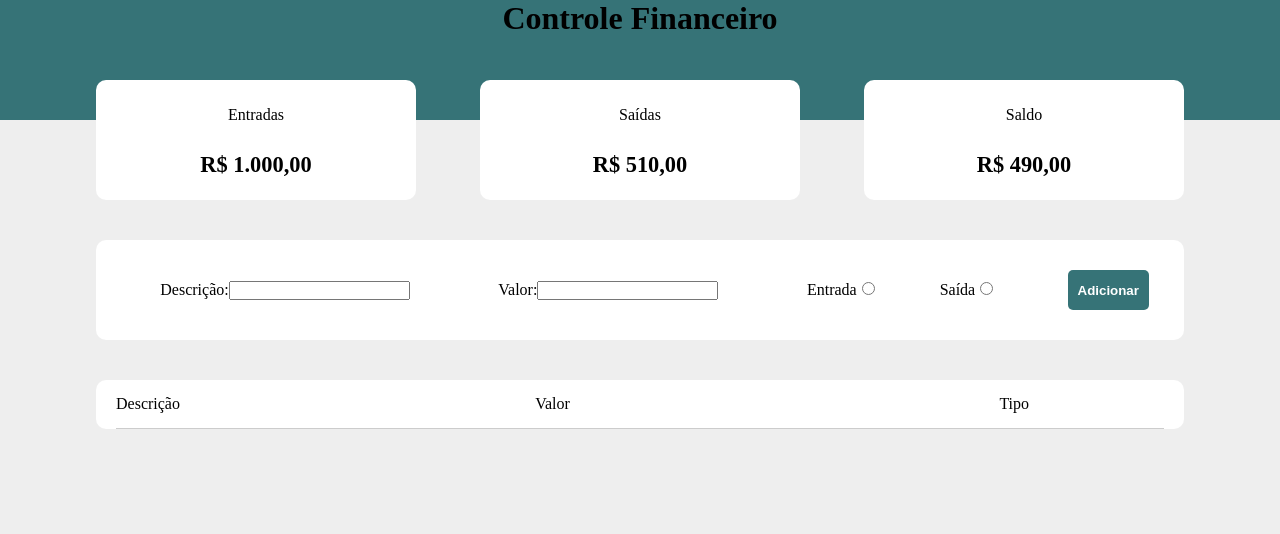
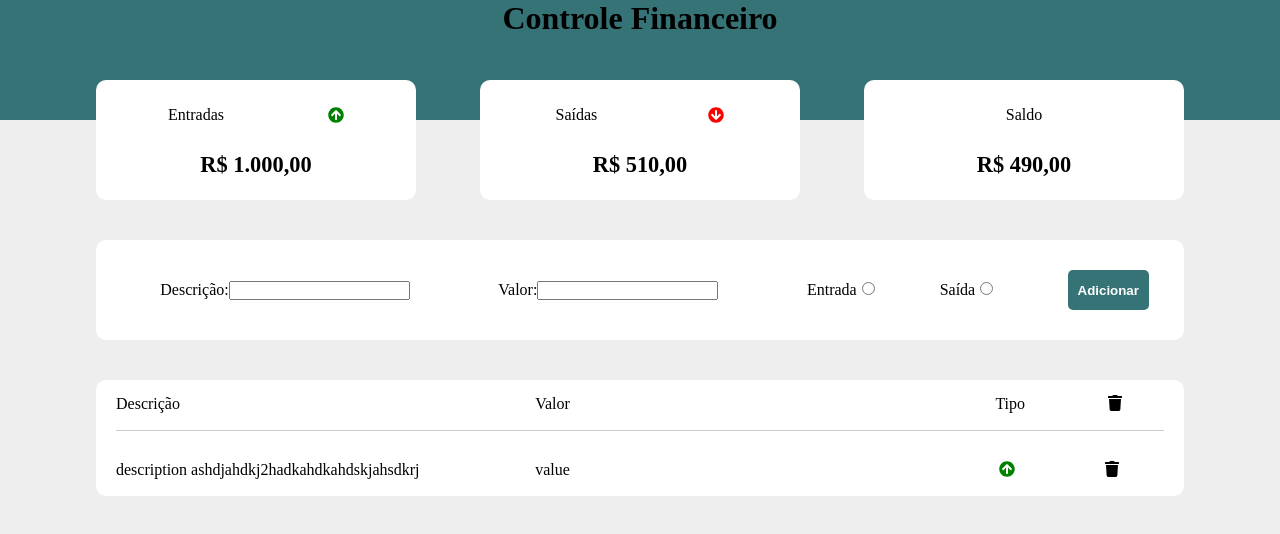
Before and after one commit to willianlrl87/financeiro, a React (Vite) app: page / in a window 1280 px wide. Shown: the top 534 px of the page. Built offline with nearby package versions, Linux system fonts and the light colour scheme.

Commit message:
starting to show operations in a list

```diff
--- a/package.json
+++ b/package.json
@@ -11,6 +11,7 @@
   "dependencies": {
     "react": "^18.2.0",
     "react-dom": "^18.2.0",
+    "react-icons": "^4.7.1",
     "styled-components": "^5.3.6"
   },
   "devDependencies": {
--- a/src/App.jsx
+++ b/src/App.jsx
@@ -6,17 +6,25 @@ import './index.css';
 import { useShowAsMoney } from './hooks/useShowAsMoney';
 import * as styles from './Components/styles';
 import { Operations } from './Components/Operations';
-
+import FormContext from './contexts/FormContext';
+import OperationsContext from './contexts/OperationsContext';
 
 
 function App() {
   const entradas = 1000;
   const saidas = 510;
   const saldo = entradas-saidas;
+  const [operations, setOperations] = React.useState({});
+  const [formValue, setFormValue] =
+    React.useState({'description':'', 'value': '', 'type':''});
+  const [operationsRegistered, setOperationsRegistered] = React.useState([]);
+
 
   return (
     <React.Fragment>
       <Header />
+      <OperationsContext.Provider value={{operationsRegistered, setOperationsRegistered}} >
+        <FormContext.Provider value={{formValue, setFormValue}} >
           <styles.ResumesDiv>
             <Resume title='Entradas' resumeValue={useShowAsMoney(entradas)} />
             <Resume title='Saídas' resumeValue={useShowAsMoney(saidas)} />
@@ -24,8 +32,17 @@ function App() {
           </styles.ResumesDiv>
           <Form />
           <Operations />
+        </FormContext.Provider>
+      </OperationsContext.Provider>
     </React.Fragment>
   )
 }
 
 export default App
+
+
+//tornar o formulario responsivo atraves de um custom hook
+// Gerar um provider para armazenar os dados do formulario
+// gerar um provider para armazenar todos os registros do formulario, sendo cada registro um objeto
+// gerar um custom hook para fazer um map por cada objeto dos registros do formulario e usar o componente OperationRegister
+// Fazer um custom hook para os calculos de entradas, saidas e saldos
--- a/src/Components/Form.jsx
+++ b/src/Components/Form.jsx
@@ -1,33 +1,57 @@
 import * as styles from './styles';
 import { Button } from './Button';
+import FormContext from '../contexts/FormContext';
+import OperationsContext from '../contexts/OperationsContext';
+import {useContext} from 'react';
 
 export const Form = () => {
 
-    function handleSubmit(){
+    function handleSubmit(event){
+        event.preventDefault();
+        formValue.id = operationsRegistered.length;
+        setOperationsRegistered([...operationsRegistered, formValue]);
+    }
 
+    function handleChange({target}){
+        if(target.name == 'description'){
+            setFormValue({...formValue, 'description': target.value});
+        }
+        if(target.name == 'value'){
+            setFormValue({...formValue, 'value': target.value})
+        }
+        if(target.name == 'entradaSaida'){
+            setFormValue({...formValue, 'type': target.id});
+        }
     }
+
+    const {formValue, setFormValue} = useContext(FormContext);
+    const {operationsRegistered, setOperationsRegistered} = useContext(OperationsContext);
 
     return(
         <styles.DivForm>
             <styles.Form onSubmit={handleSubmit}>
                 <styles.Label htmlFor='description'>
                     Descrição:
-                    <input type='text' id='description' />
+                    <input type='text' id='description' value={formValue.description}
+                         name='description' onChange={handleChange} />
                 </styles.Label>
 
                 <styles.Label htmlFor='value'>
                     Valor:
-                    <input type='number' id='value' />
+                    <input type='number' id='value' name='value' value={formValue.value}
+                        onChange={handleChange} />
                 </styles.Label>
                 <div>
                     <styles.Label htmlFor='entrada'>
                         Entrada
-                        <styles.Radio id='entrada' name='entradaSaida' />
+                        <styles.Radio id='entrada' name='entradaSaida'
+                            value={formValue.type} onChange={handleChange} />
                     </styles.Label>
 
                     <styles.Label htmlFor='saida'>
                         Saída
-                        <styles.Radio id='saida' name='entradaSaida' />
+                        <styles.Radio id='saida' name='entradaSaida'
+                            value={formValue.type} onChange={handleChange} />
                     </styles.Label>
                 </div>
                 <Button>Adicionar</Button>
--- a/src/Components/OperationRegister.jsx
+++ b/src/Components/OperationRegister.jsx
@@ -0,0 +1,17 @@
+import * as styles from './styles';
+import { FaTrash, FaArrowCircleUp, FaArrowCircleDown } from 'react-icons/fa';
+
+export const OperationRegister = () => {
+    const type='entrada';
+    return (
+        <styles.OperationRegisterDiv>
+            <span style={{flex:'2'}}>description ashdjahdkj2hadkahdkahdskjahsdkrj</span>
+            <span style={{flex:'2'}}>value</span>
+            <div style={{display:'flex', flex: '1', justifyContent:'space-between'}}>
+                <span>{type == 'entrada' ? <FaArrowCircleUp color='green'/>
+                    : <FaArrowCircleDown color='red' /> }</span>
+                <span><FaTrash /></span>
+            </div>
+        </styles.OperationRegisterDiv>
+    )
+}
--- a/src/Components/Operations.jsx
+++ b/src/Components/Operations.jsx
@@ -1,12 +1,13 @@
 import * as styles from './styles';
 import { OperationsHeader } from './OperationsHeader';
+import { OperationRegister } from './OperationRegister';
 
 export const Operations = () => {
 
     return (
         <styles.OperationsDiv>
             <OperationsHeader />
-
+            <OperationRegister />
         </styles.OperationsDiv>
     )
 }
--- a/src/Components/OperationsHeader.jsx
+++ b/src/Components/OperationsHeader.jsx
@@ -1,5 +1,5 @@
 import * as styles from './styles';
-import React from 'react';
+import {FaTrash} from 'react-icons/fa';
 
 export const OperationsHeader = () => {
 
@@ -7,9 +7,9 @@ export const OperationsHeader = () => {
         <styles.OperationsHeaderDiv>
             <span style={{flex:'2'}}>Descrição</span>
             <span style={{flex:'2'}}>Valor</span>
-            <div style={{display:'flex', flex: '1', justifyContent:'space-between', width: '150px'}}>
+            <div style={{display:'flex', flex: '1', justifyContent:'space-between'}}>
                 <span>Tipo</span>
-                <span></span>
+                <span><FaTrash /></span>
             </div>
         </styles.OperationsHeaderDiv>
     )
--- a/src/Components/Resume.jsx
+++ b/src/Components/Resume.jsx
@@ -1,5 +1,6 @@
 import React from 'react';
 import * as styles from './styles';
+import {FaArrowCircleDown, FaArrowCircleUp} from 'react-icons/fa';
 
 
 export const Resume = ({title, resumeValue}) => {
@@ -8,6 +9,8 @@ export const Resume = ({title, resumeValue}) => {
             <styles.Resume>
                 <styles.ResumeTitle>
                     <p>{title}</p>
+                    {title.toLowerCase() == 'entradas' ? <FaArrowCircleUp color='green' /> : null}
+                    {title.toLowerCase() == 'saídas' || title.toLowerCase() == 'saidas' ? <FaArrowCircleDown color='red' /> : null}
                 </styles.ResumeTitle>
                 <styles.ResumeValue>
                     <strong>{resumeValue}</strong>
--- a/src/Components/styles.js
+++ b/src/Components/styles.js
@@ -101,4 +101,13 @@ export const OperationsHeaderDiv =styled.div`
     margin: 15px 20px;
     padding: 15px 0px;
     border-bottom: 1px solid #ccc;
+    width: object-fit;
+
 `;
+
+export const OperationRegisterDiv =styled.div`
+    display: flex;
+    margin: 15px 20px;
+    padding: 15px 0px;
+    width: object-fit;
+`;
--- /dev/null
+++ b/src/contexts/FormContext.jsx
@@ -0,0 +1,5 @@
+import { createContext } from 'react';
+
+const FormContext = createContext([]);
+
+export default FormContext;
--- /dev/null
+++ b/src/contexts/OperationsContext.jsx
@@ -0,0 +1,5 @@
+import {createContext} from 'react';
+
+export const OperationsContext = createContext({});
+
+export default OperationsContext;
```
Also changed, not shown: 1 other file (tests, documents, lock files or other folders). Lines whose indentation alone changed are shown as unchanged.
